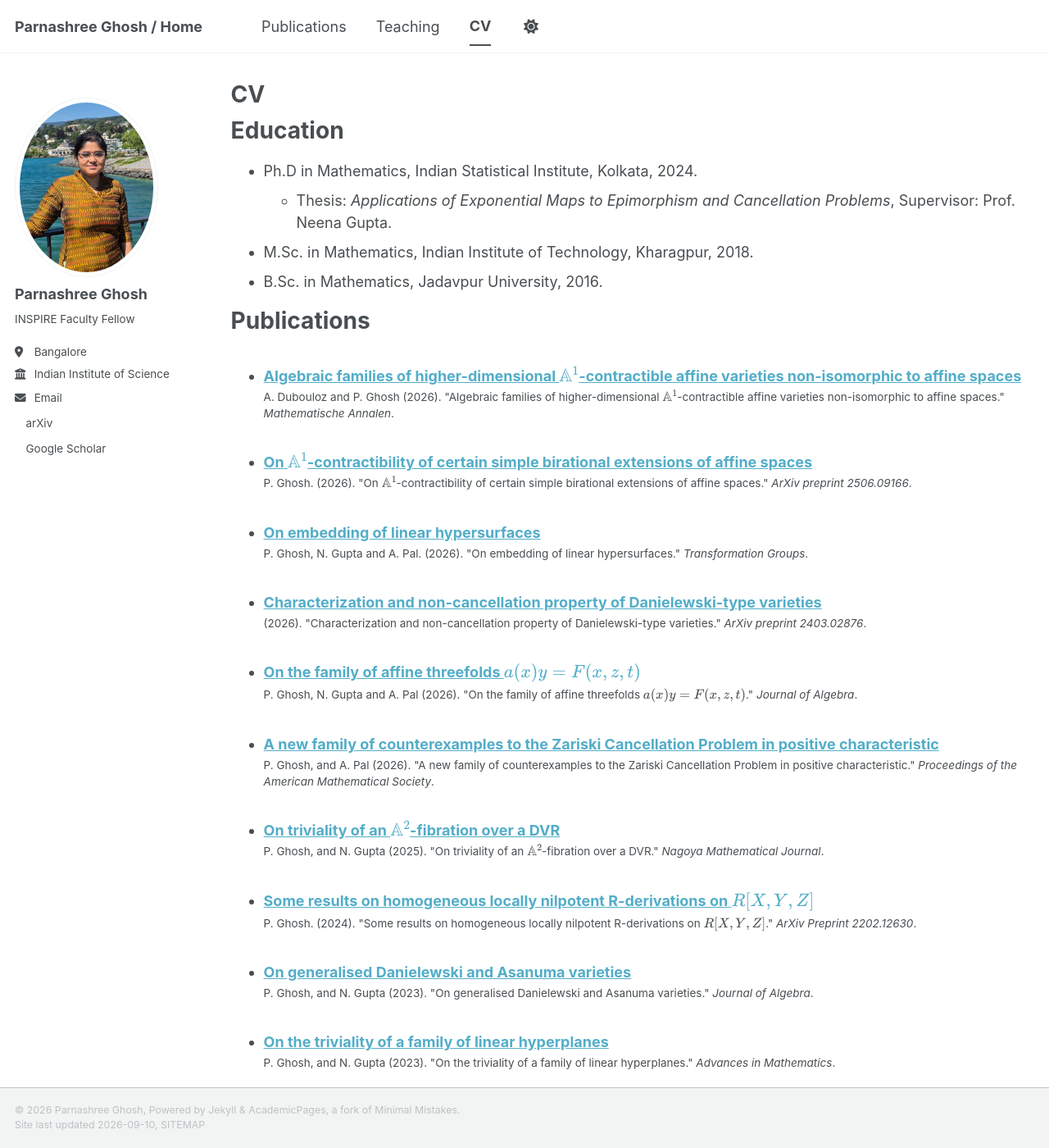
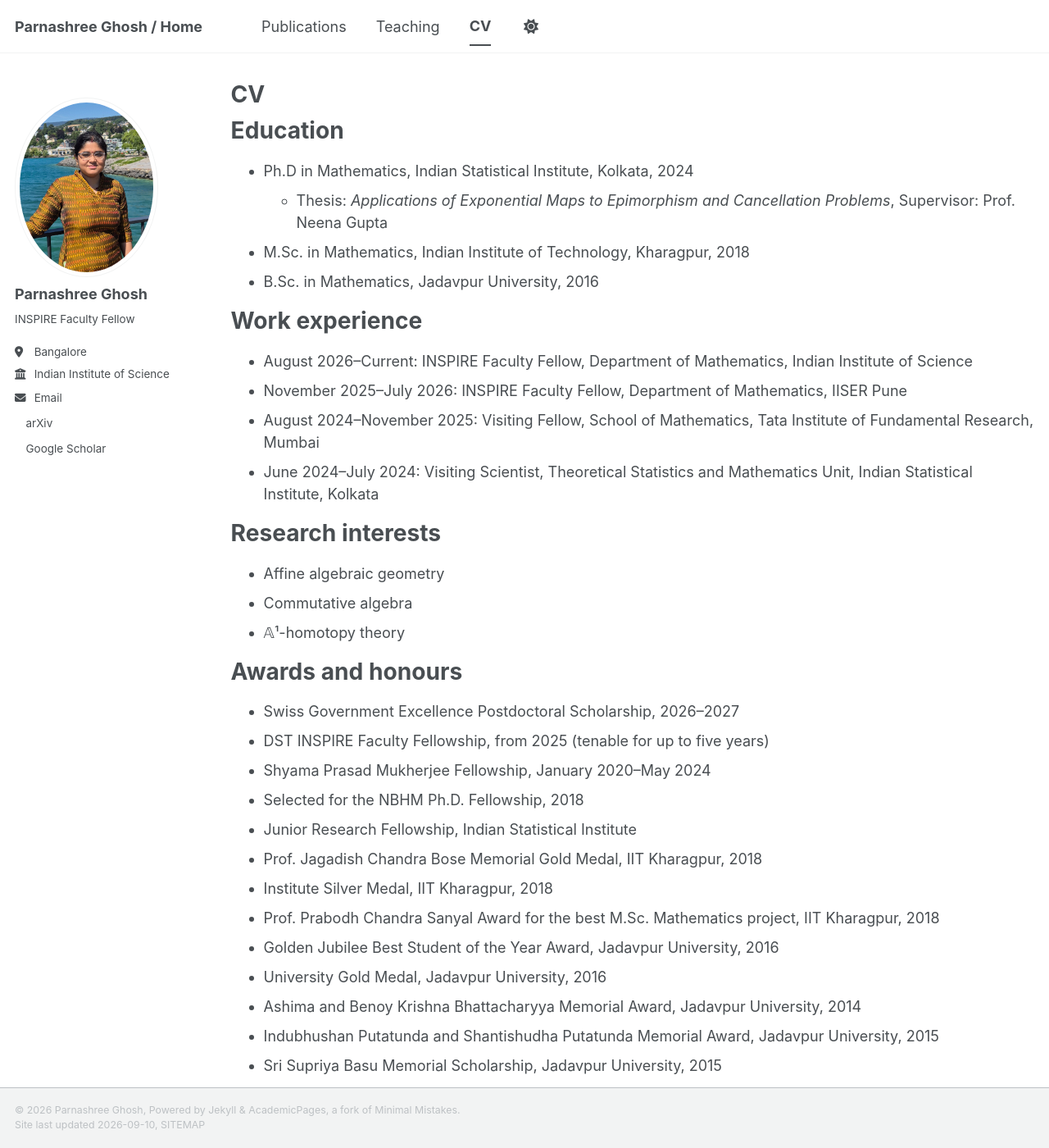
Before and after one commit to parnashree-math/parnashree-math.github.io, a Jekyll site: the page built from _pages/cv.md, in a window 1280 px wide and 1400 px high. Shown: the whole window at 82% size. Built offline with Jekyll 4.4.1, drawn with Linux system fonts in a browser that asks for light colours; a style sheet for code colours, icons or effects is not loaded; some of the changed text lies outside the part shown.

Commit message:
Update CV with work experience and awards
Added work experience, research interests, and awards sections to CV.

```diff
--- a/_pages/cv.md
+++ b/_pages/cv.md
@@ -11,11 +11,41 @@
 
 Education
 ======
-* Ph.D in Mathematics, Indian Statistical Institute, Kolkata, 2024.
-  * Thesis: _Applications of Exponential Maps to Epimorphism and Cancellation Problems_, Supervisor: Prof. Neena Gupta.
-* M.Sc. in Mathematics, Indian Institute of Technology, Kharagpur, 2018.
-* B.Sc. in Mathematics, Jadavpur University, 2016.
+* Ph.D in Mathematics, Indian Statistical Institute, Kolkata, 2024
+  * Thesis: _Applications of Exponential Maps to Epimorphism and Cancellation Problems_, Supervisor: Prof. Neena Gupta
+* M.Sc. in Mathematics, Indian Institute of Technology, Kharagpur, 2018
+* B.Sc. in Mathematics, Jadavpur University, 2016
 
+Work experience
+======
+* August 2026–Current: INSPIRE Faculty Fellow, Department of Mathematics, Indian Institute of Science
+* November 2025–July 2026: INSPIRE Faculty Fellow, Department of Mathematics, IISER Pune
+* August 2024–November 2025: Visiting Fellow, School of Mathematics, Tata Institute of Fundamental Research, Mumbai
+* June 2024–July 2024: Visiting Scientist, Theoretical Statistics and Mathematics Unit, Indian Statistical Institute, Kolkata
+
+Research interests
+======
+* Affine algebraic geometry
+* Commutative algebra
+* 𝔸¹-homotopy theory
+
+
+Awards and honours
+======
+* Swiss Government Excellence Postdoctoral Scholarship, 2026–2027
+* DST INSPIRE Faculty Fellowship, from 2025 (tenable for up to five years)
+* Shyama Prasad Mukherjee Fellowship, January 2020–May 2024
+* Selected for the NBHM Ph.D. Fellowship, 2018
+* Junior Research Fellowship, Indian Statistical Institute
+* Prof. Jagadish Chandra Bose Memorial Gold Medal, IIT Kharagpur, 2018
+* Institute Silver Medal, IIT Kharagpur, 2018
+* Prof. Prabodh Chandra Sanyal Award for the best M.Sc. Mathematics project, IIT Kharagpur, 2018
+* Golden Jubilee Best Student of the Year Award, Jadavpur University, 2016
+* University Gold Medal, Jadavpur University, 2016
+* Ashima and Benoy Krishna Bhattacharyya Memorial Award, Jadavpur University, 2014
+* Indubhushan Putatunda and Shantishudha Putatunda Memorial Award, Jadavpur University, 2015
+* Sri Supriya Basu Memorial Scholarship, Jadavpur University, 2015
+* DST-INSPIRE SHE Scholarship, 2013–2018
 <!--
 Work experience
 ======
```
